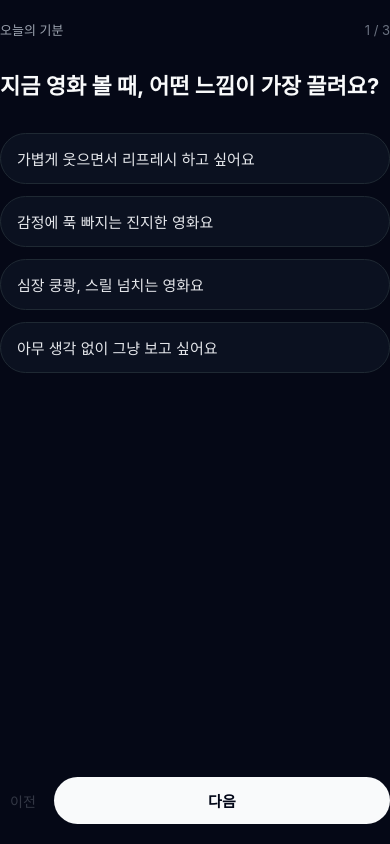
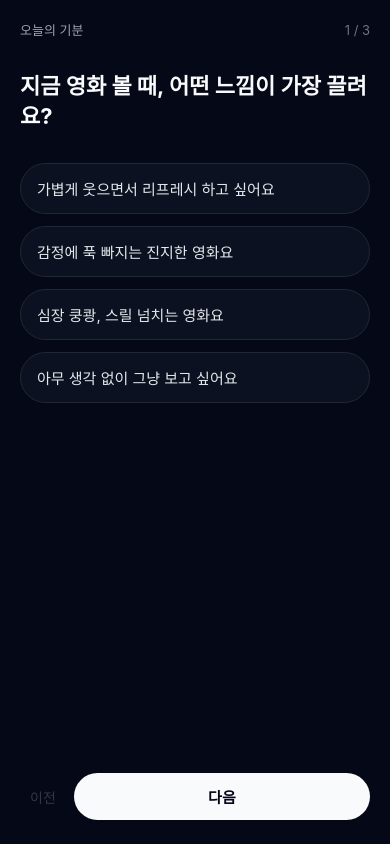
Before and after one commit to jjbmsda/ott-mood-app, a React Native app: screen / in a window 390 px wide. Built offline with nearby package versions, Linux system fonts and the light colour scheme.

Commit message:
UI modify

```diff
--- a/App.js
+++ b/App.js
@@ -11,18 +11,16 @@ import {
   ActivityIndicator,
   Linking,
   StatusBar,
-  SafeAreaView,
   Platform,
 } from "react-native";
 import AsyncStorage from "@react-native-async-storage/async-storage";
 import { NavigationContainer } from "@react-navigation/native";
 import { createNativeStackNavigator } from "@react-navigation/native-stack";
-
-// =========================
-// 공통 상수 (안드로이드 StatusBar 여백)
-// =========================
-const STATUS_BAR_HEIGHT =
-  Platform.OS === "android" ? StatusBar.currentHeight || 24 : 0;
+import {
+  SafeAreaProvider,
+  SafeAreaView,
+  useSafeAreaInsets,
+} from "react-native-safe-area-context";
 
 // =========================
 // TMDB / OTT / 설문 데이터
@@ -221,6 +219,7 @@ async function fetchBestTrailer(movieId) {
 // 1. 기분 설문 화면
 // =========================
 function MoodScreen({ navigation }) {
+  const insets = useSafeAreaInsets();
   const [answers, setAnswers] = useState({});
   const [currentIndex, setCurrentIndex] = useState(0);
   const [error, setError] = useState("");
@@ -308,8 +307,17 @@ function MoodScreen({ navigation }) {
   };
 
   return (
-    <View style={styles.moodScreenWrapper}>
-      <SafeAreaView style={styles.moodScreenContainer}>
+    <View style={styles.screenRoot}>
+      <SafeAreaView
+        style={[
+          styles.moodScreenContainer,
+          {
+            paddingTop: insets.top + 20,
+            paddingBottom: insets.bottom + 16,
+          },
+        ]}
+        edges={["top", "bottom"]}
+      >
         {/* 상단 */}
         <View style={styles.moodTopRow}>
           <Text style={styles.moodTopLabel}>오늘의 기분</Text>
@@ -354,7 +362,12 @@ function MoodScreen({ navigation }) {
         {error ? <Text style={styles.moodErrorText}>{error}</Text> : null}
 
         {/* 하단 네비 */}
-        <View style={styles.moodBottomRow}>
+        <View
+          style={[
+            styles.moodBottomRow,
+            { marginBottom: insets.bottom > 0 ? insets.bottom : 8 },
+          ]}
+        >
           <TouchableOpacity
             style={[
               styles.moodPrevButton,
@@ -385,6 +398,7 @@ function MoodScreen({ navigation }) {
 // 2. OTT 선택 화면
 // =========================
 function OttSelectScreen({ navigation, route }) {
+  const insets = useSafeAreaInsets();
   const { mood } = route.params || {};
   const [selectedOttId, setSelectedOttId] = useState(null);
 
@@ -397,8 +411,17 @@ function OttSelectScreen({ navigation, route }) {
   };
 
   return (
-    <View style={styles.ottScreenWrapper}>
-      <SafeAreaView style={styles.ottScreenContainer}>
+    <View style={styles.screenRoot}>
+      <SafeAreaView
+        style={[
+          styles.ottScreenContainer,
+          {
+            paddingTop: insets.top + 20,
+            paddingBottom: insets.bottom + 16,
+          },
+        ]}
+        edges={["top", "bottom"]}
+      >
         <Text style={styles.sectionTitle}>어디에서 볼까요?</Text>
         <Text style={styles.ottDescriptionText}>
           지금 가입해 둔 OTT를 선택하면,{"\n"}그 안에서 볼 수 있는 작품만 골라
@@ -408,7 +431,10 @@ function OttSelectScreen({ navigation, route }) {
         <FlatList
           data={OTTS}
           keyExtractor={(item) => item.id}
-          contentContainerStyle={styles.ottList}
+          contentContainerStyle={[
+            styles.ottList,
+            { paddingBottom: insets.bottom + 24 },
+          ]}
           renderItem={({ item }) => {
             const isSelected = selectedOttId === item.id;
             return (
@@ -437,6 +463,7 @@ function OttSelectScreen({ navigation, route }) {
 // 3. 추천 결과 화면
 // =========================
 function ResultsScreen({ route, navigation }) {
+  const insets = useSafeAreaInsets();
   const { mood = "아무거나", ott } = route.params || {};
   const [movies, setMovies] = useState([]);
   const [loading, setLoading] = useState(true);
@@ -647,11 +674,20 @@ function ResultsScreen({ route, navigation }) {
   );
 
   return (
-    <View style={styles.resultScreenWrapper}>
-      <SafeAreaView style={styles.resultScreenContainer}>
+    <View style={styles.screenRoot}>
+      <SafeAreaView
+        style={[
+          styles.resultScreenContainer,
+          {
+            paddingTop: insets.top + 16,
+            paddingBottom: insets.bottom + 12,
+          },
+        ]}
+        edges={["top", "bottom"]}
+      >
         {/* 헤더 */}
         <View style={styles.resultHeaderRow}>
-          <View>
+          <View style={{ flex: 1, paddingRight: 8 }}>
             <Text style={styles.sectionTitle}>
               {ott?.name || "OTT"}에서 볼 수 있는 작품
             </Text>
@@ -718,7 +754,9 @@ function ResultsScreen({ route, navigation }) {
             data={movies}
             keyExtractor={(item) => String(item.id)}
             renderItem={renderMovieCard}
-            contentContainerStyle={styles.movieList}
+            contentContainerStyle={{
+              paddingBottom: insets.bottom + 24,
+            }}
           />
         )}
 
@@ -807,7 +845,7 @@ function ResultsScreen({ route, navigation }) {
 // =========================
 const Stack = createNativeStackNavigator();
 
-export default function App() {
+function RootNavigator() {
   return (
     <NavigationContainer>
       <StatusBar barStyle="light-content" backgroundColor="#050816" />
@@ -825,6 +863,14 @@ export default function App() {
   );
 }
 
+export default function App() {
+  return (
+    <SafeAreaProvider>
+      <RootNavigator />
+    </SafeAreaProvider>
+  );
+}
+
 // =========================
 // 스타일
 // =========================
@@ -833,11 +879,6 @@ const styles = StyleSheet.create({
   screenRoot: {
     flex: 1,
     backgroundColor: "#050816",
-  },
-  screenContainer: {
-    flex: 1,
-    paddingHorizontal: 20,
-    paddingTop: STATUS_BAR_HEIGHT + 20,
   },
   sectionTitle: {
     fontSize: 18,
@@ -851,14 +892,9 @@ const styles = StyleSheet.create({
   },
 
   // 1. MoodScreen
-  moodScreenWrapper: {
-    flex: 1,
-    backgroundColor: "#050816",
-  },
   moodScreenContainer: {
     flex: 1,
     paddingHorizontal: 20,
-    paddingTop: STATUS_BAR_HEIGHT + 20,
   },
   moodTopRow: {
     flexDirection: "row",
@@ -916,7 +952,6 @@ const styles = StyleSheet.create({
     flexDirection: "row",
     alignItems: "center",
     marginTop: 24,
-    marginBottom: 20,
   },
   moodPrevButton: {
     paddingVertical: 10,
@@ -946,14 +981,9 @@ const styles = StyleSheet.create({
   },
 
   // 2. OTT 선택 화면
-  ottScreenWrapper: {
-    flex: 1,
-    backgroundColor: "#050816",
-  },
   ottScreenContainer: {
     flex: 1,
     paddingHorizontal: 20,
-    paddingTop: STATUS_BAR_HEIGHT + 20,
   },
   ottDescriptionText: {
     fontSize: 14,
@@ -961,7 +991,7 @@ const styles = StyleSheet.create({
     marginBottom: 20,
   },
   ottList: {
-    paddingBottom: 24,
+    paddingBottom: 16,
   },
   ottItemRow: {
     flexDirection: "row",
@@ -990,14 +1020,9 @@ const styles = StyleSheet.create({
   },
 
   // 3. 추천 결과 화면
-  resultScreenWrapper: {
-    flex: 1,
-    backgroundColor: "#050816",
-  },
   resultScreenContainer: {
     flex: 1,
     paddingHorizontal: 16,
-    paddingTop: STATUS_BAR_HEIGHT + 16,
   },
   resultHeaderRow: {
     flexDirection: "row",
```
